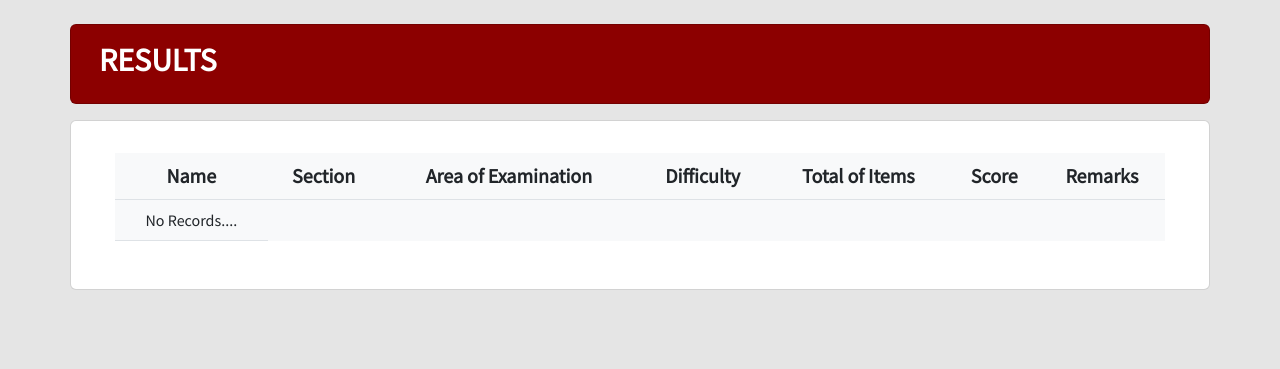
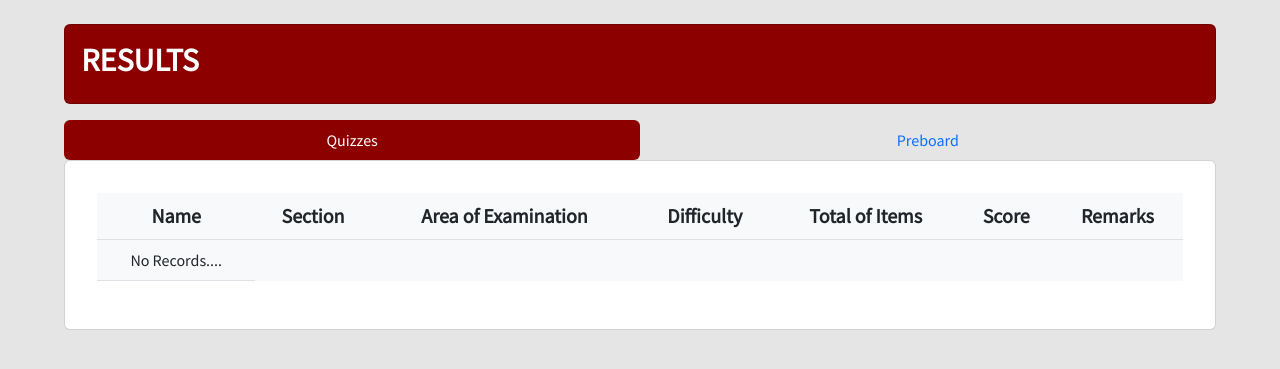
Before and after one commit to neilarthur/CCJE_Reviewer, a PHP site: page /student/test_results.php in a window 1280 px wide. Shown: the part 171-540 px from the top of the page. Run offline with PHP 8.4, Linux system fonts and the light colour scheme; the visitor is signed in with stand-in values (Sample User, id 1); data that the repository does not hold is empty; some web fonts are replaced.

Commit message:
test results table

```diff
--- a/student/quiz.php
+++ b/student/quiz.php
@@ -220,7 +220,7 @@ elseif (!isset($_SESSION["role"]) || $_SESSION['role'] !='student') {
                                  <table class="align-middle mb-0 table table-borderless" id="quesTab">
                                     <thead class="mb-4">
                                        <tr>
-
+                                          <th class="text-left pl-1 fs-5">Question:</th>
                                        </tr>
                                      </thead>
                                      <tbody style="font-size: 17px;">
--- a/student/test_results.php
+++ b/student/test_results.php
@@ -106,13 +106,26 @@ elseif (!isset($_SESSION["role"]) || $_SESSION['role'] !='student') {
 		</div>
 	</div>
 	<!-- Main content-->
-    <div class="container py-4">
-    	<div class="row">
+    <div class="container-fluid py-4">
+        <div class="col-lg-11 mx-auto">
             <div class="card mb-3" style="background-color: #8C0000;;">
                 <div class="card-body">
                     <h2 class="text-white fw-bold text-uppercase">Results</h2>
                 </div>
             </div>
+            <div class="tab-content" id="nav-tabContent">
+                <style type="text/css">
+                    .tab-content .nav-pills .nav-link.active{
+                        background-color: #8C0000;
+                    }
+                </style>
+                <nav>
+                    <div class="nav nav-pills" id="nav-tab" role="tablist">
+                        <button class="nav-link active w-50" id="nav-quizzes-tab" data-bs-toggle="pill" data-bs-target="#nav-quizzes" type="button" role="tab" aria-controls="nav-home" aria-selected="true">Quizzes</button>
+                        <button class="nav-link w-50" id="nav-preboard-tab" data-bs-toggle="pill" data-bs-target="#nav-preboard" type="button" role="tab" aria-controls="nav-profile" aria-selected="false">Preboard</button>
+                    </div>
+                </nav>
+                <div class="tab-pane fade show active" id="nav-quizzes" role="tabpanel" aria-labelledby="nav-quizzes-tab">
                     <div class="card">
                         <div class="card-body m-3 table-responsive-lg">
                             <table class="table bg-light">
@@ -166,6 +179,34 @@ elseif (!isset($_SESSION["role"]) || $_SESSION['role'] !='student') {
                         </div>
                     </div>
                 </div>
+                <div class="tab-pane fade" id="nav-preboard" role="tabpanel" aria-labelledby="nav-preboard-tab">
+                    <div class="card">
+                        <div class="card-body m-3 table-responsive-lg">
+                            <table class="table bg-light">
+                                <thead>
+                                    <tr class="text-center">
+                                        <th scope="col" class="fs-5">Name</th>
+                                        <th scope="col" class="fs-5">Area of Examination</th>
+                                        <th scope="col" class="fs-5">Total of Items</th>
+                                        <th scope="col" class="fs-5">Score</th>
+                                        <th scope="col" class="fs-5">Remarks</th>
+                                    </tr>
+                                </thead>
+                                <tbody>
+                                    <tr class="text-center">
+                                        <td>Mark Otto</td>
+                                        <td>Criminal Jurisprudence</td>
+                                        <td>100</td>
+                                        <td>80</td>
+                                        <td class="fw-bold text-success">PASSED</td>
+                                    </tr>
+                                </tbody>
+                            </table>
+                        </div>
+                    </div>
+                </div>
+            </div>
+        </div>
     </div>
 
 </body>
--- a/student/viewanswer.php
+++ b/student/viewanswer.php
@@ -174,7 +174,7 @@ elseif (!isset($_SESSION["role"]) || $_SESSION['role'] !='student') {
                            <div class="table-reponsive">
                               <table class="align-middle mb-0 table table-borderless " id="quesTab" style="font-size: 17px;">
                                   <thead class="mb-4">
-                                      <th class="text-left pl-1 fs-5">Question: <?php echo $number ?></th>
+                                      <th class="text-left pl-1 fs-5">Question:</th>
                                   </thead>
                                   <tbody>
 
@@ -183,7 +183,7 @@ elseif (!isset($_SESSION["role"]) || $_SESSION['role'] !='student') {
                                 if ($low['quiz_check']== $shows['correct_ans']) { ?>
                                   <tr>
                                     <th>
-                                     <b><span class="text-success"><?php echo $shows['questions_title']; ?> <i class="fas fa-check ms-2 fa-lg"></i></span></b>
+                                     <b><span class="text-success"><?php echo $number.". &nbsp;". $shows['questions_title']; ?> <i class="fas fa-check ms-2 fa-lg"></i></span></b>
                                     </th>
                                   </tr>
                                   <?php
```
Also changed, not shown: student/take_preboard.php (+7 -7 lines). Lines whose indentation alone changed are shown as unchanged.
